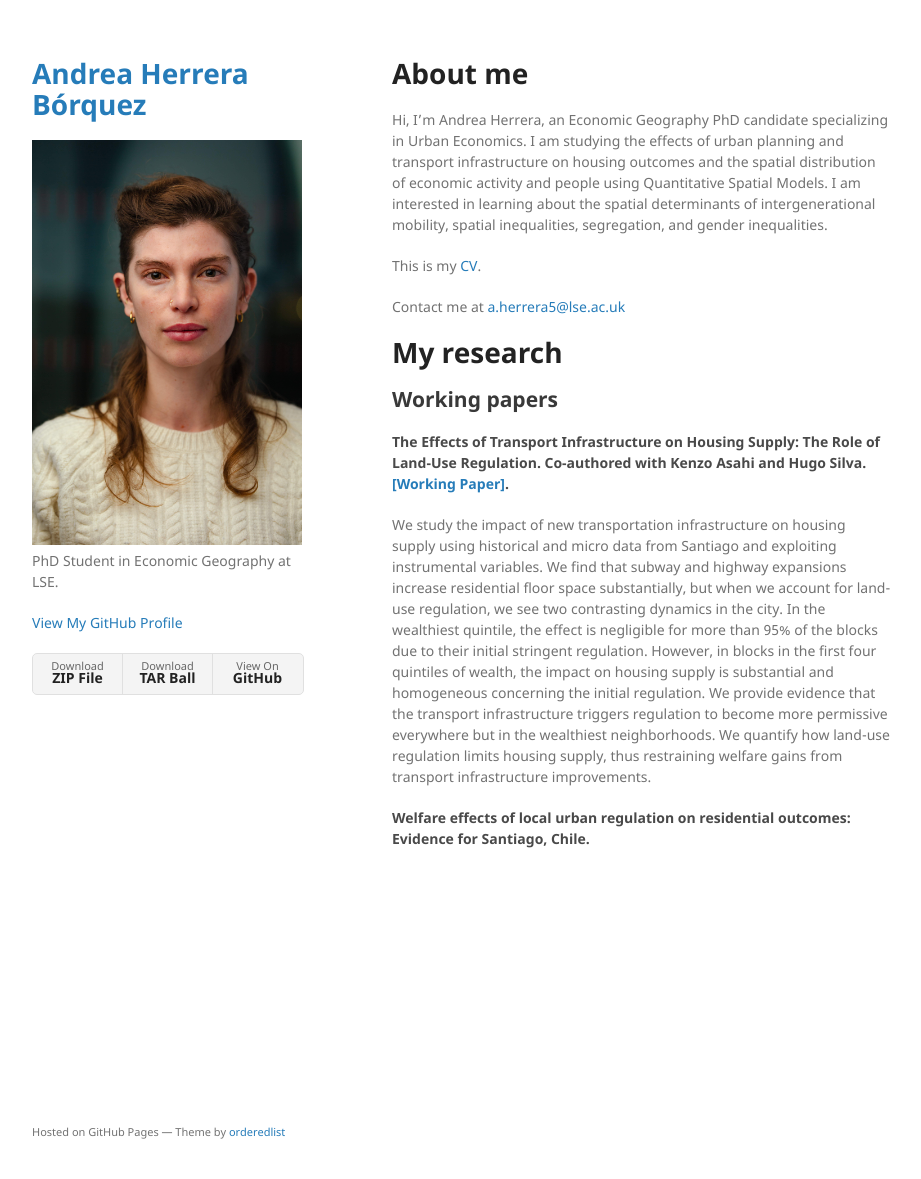
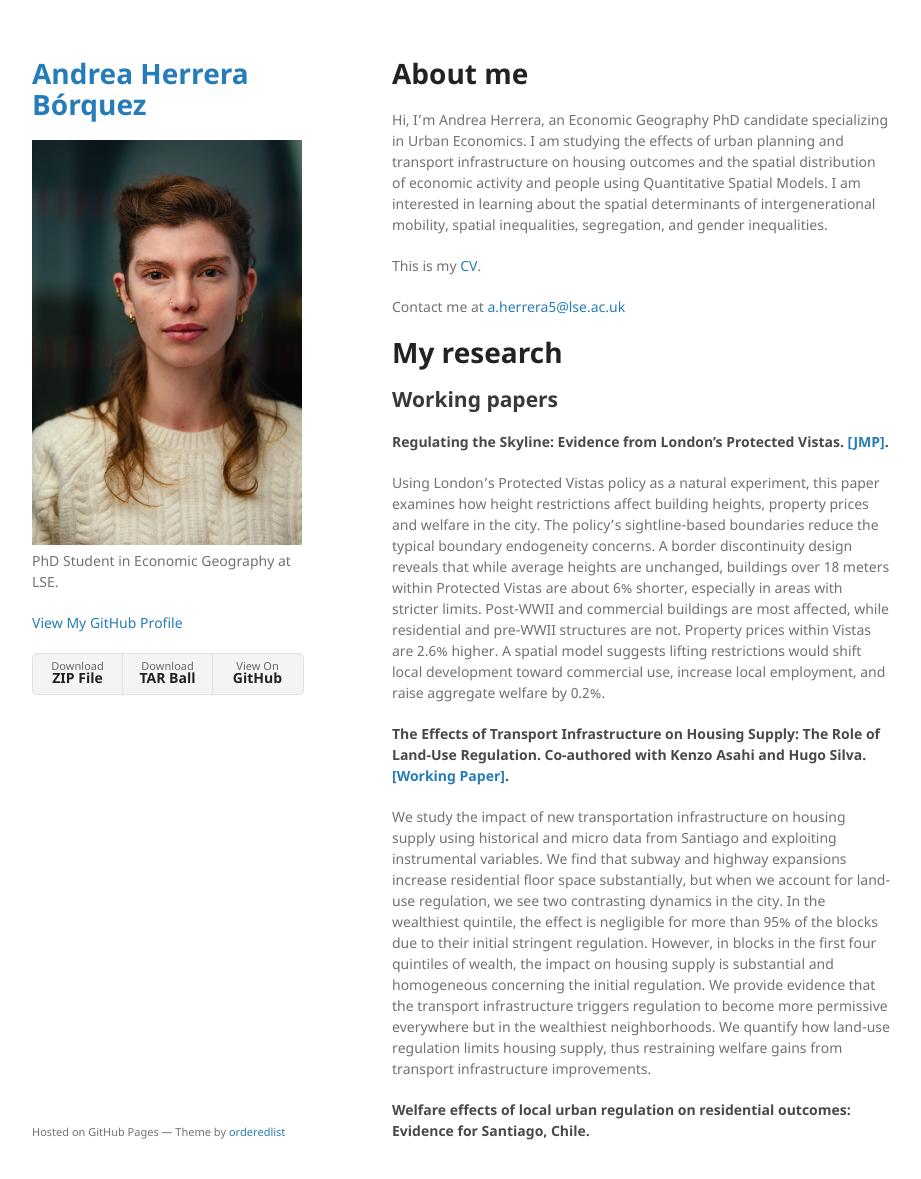
Before and after one commit to aaherrerab/aaherrerab.github.io, a Jekyll site: the page built from index.md, in a window 1280 px wide and 1211 px high. Shown: the top 1179 px of the window, without its empty margins (178-1099 px from the left). Built offline with Jekyll 4.4.1, drawn with Linux system fonts in a browser that asks for light colours; our own code applies the rules of GitHub Pages for plain Markdown files.

Commit message:
Update index.md

```diff
--- a/index.md
+++ b/index.md
@@ -13,6 +13,10 @@ Hi, I'm Andrea Herrera, an Economic Geography PhD candidate specializing in Urba
 # My research
 ## Working papers
 
+#### Regulating the Skyline: Evidence from London’s Protected Vistas.  <a href="/assets/pdf/TREA.pdf" class="custom-link">[JMP]</a>.
+
+Using London’s Protected Vistas policy as a natural experiment, this paper examines how height restrictions affect building heights, property prices and welfare in the city. The policy’s sightline-based boundaries reduce the typical boundary endogeneity concerns. A border discontinuity design reveals that while average heights are unchanged, buildings over 18 meters within Protected Vistas are about 6% shorter, especially in areas with stricter limits. Post-WWII and commercial buildings are most affected, while residential and pre-WWII structures are not. Property prices within Vistas are 2.6% higher. A spatial model suggests lifting restrictions would shift local development toward commercial use, increase local employment, and raise aggregate welfare by 0.2%.
+
 #### The Effects of Transport Infrastructure on Housing Supply: The Role of Land-Use Regulation. Co-authored with Kenzo Asahi and Hugo Silva. <a href="/assets/pdf/TREA.pdf" class="custom-link">[Working Paper]</a>.
 
 We study the impact of new transportation infrastructure on housing supply using historical and micro data from Santiago and exploiting instrumental variables. We find that subway and highway expansions increase residential floor space substantially, but when we account for land-use regulation, we see two contrasting dynamics in the city. In the wealthiest quintile, the effect is negligible for more than 95% of the blocks due to their initial stringent regulation. However, in blocks in the first four quintiles of wealth, the impact on housing supply is substantial and homogeneous concerning the initial regulation. We provide evidence that the transport infrastructure triggers regulation to become more permissive everywhere but in the wealthiest neighborhoods. We quantify how land-use regulation limits housing supply, thus restraining welfare gains from transport infrastructure improvements.
```
